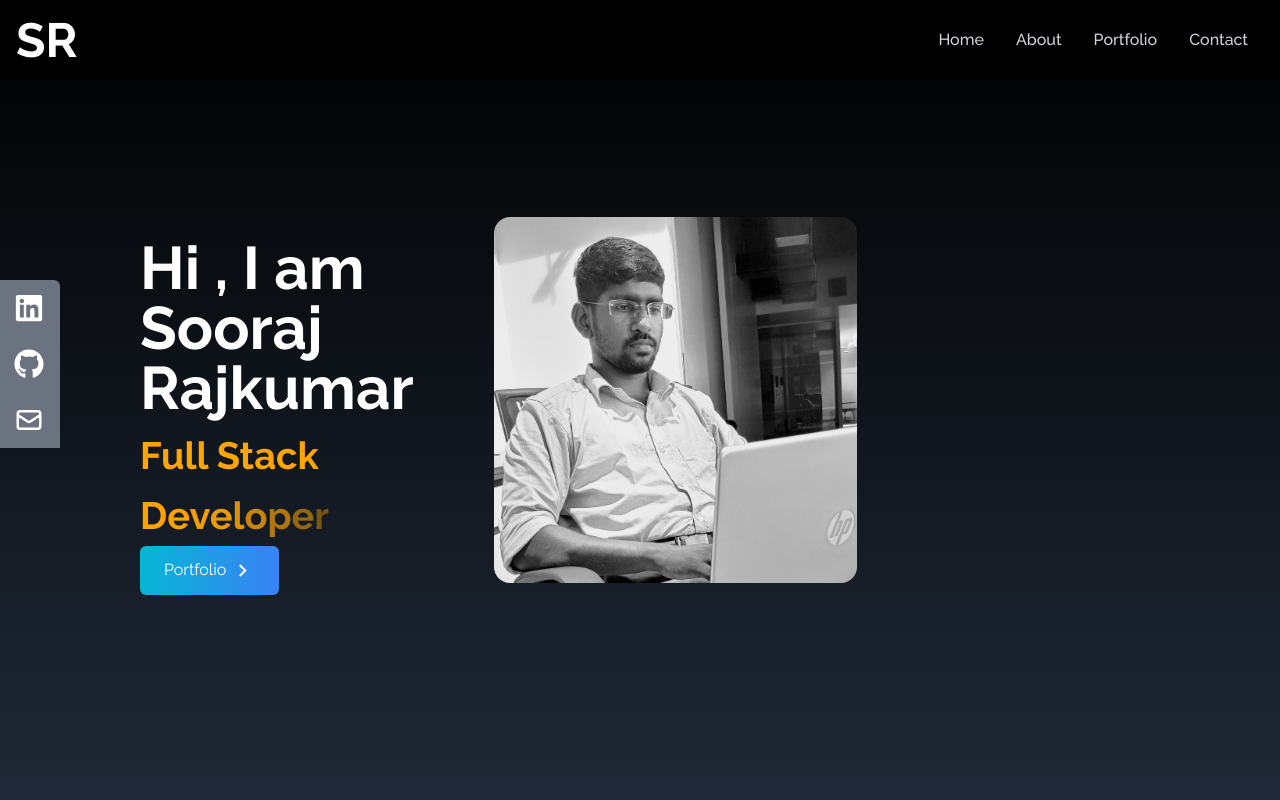
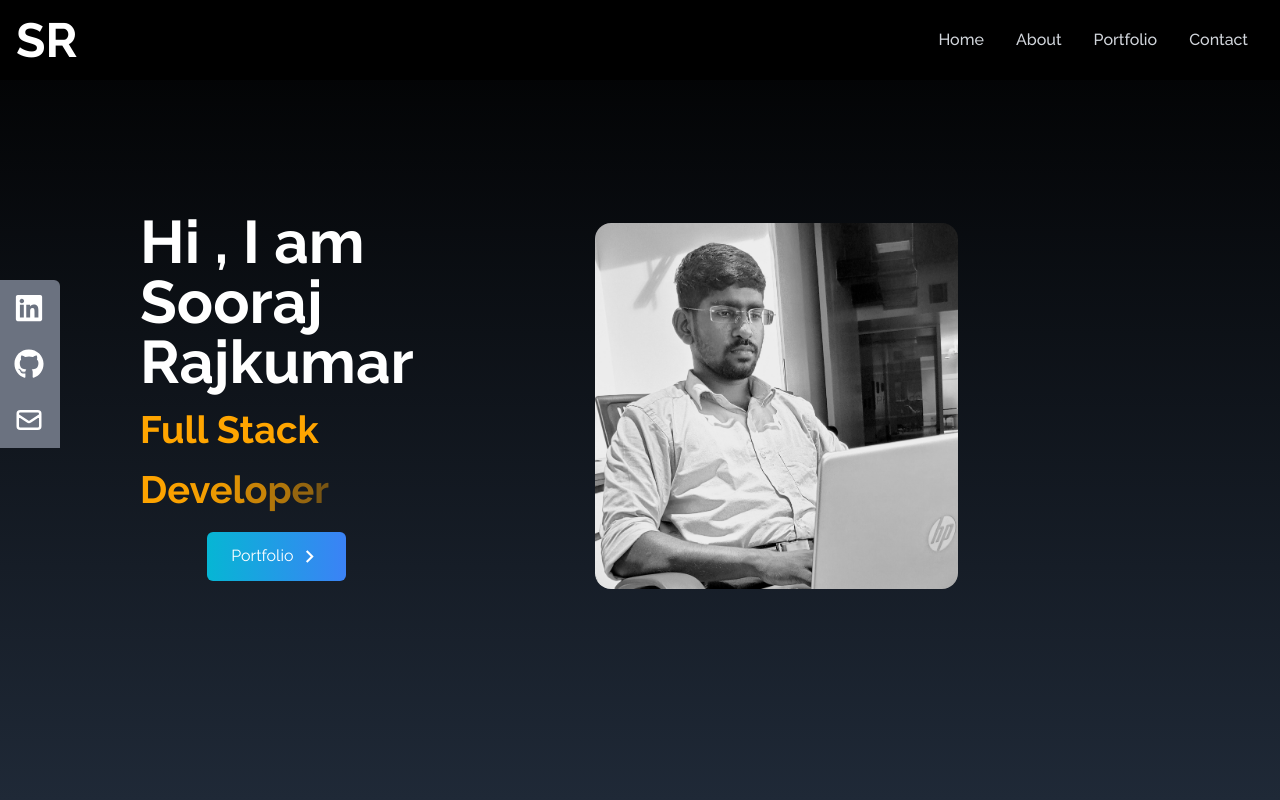
Before and after one commit to sooraj-RK/Portfolio, a React (Create React App) app: page / in a window 1280 px wide. Shown: the top 800 px of the page. Built offline with nearby package versions, Linux system fonts and the light colour scheme.

Commit message:
home page image position

```diff
--- a/src/Components/Home.jsx
+++ b/src/Components/Home.jsx
@@ -24,7 +24,7 @@ const Home = () => {
   return (
     <div name="home" className='h-screen w-full bg-gradient-to-b from-black to-gray-800'>
     <div className='max-w-screen-lg mx-auto flex flex-col items-center justify-center h-full  px-3 md:flex-row'>
-      <div className='flex flex-col justify-center h-full  md:mt-0'>
+      <div className='flex flex-col justify-center mb-10  md:mt-0'>
         <h2 className='text-4xl sm:text-6xl font-bold text-white text-center sm:text-left  md:mt-10'>
         <div >
         <h1>
@@ -51,7 +51,7 @@ const Home = () => {
     </div>
         </h2>
 
-          <div>
+          <div className='flex justify-center pt-3'>
             <Link to='portfolio' className='group text-white w-fit px-6 py-3 my-2 flex items-center rounded-md
             bg-gradient-to-r from-cyan-500 to-blue-500  cursor-pointer'>
                 Portfolio
@@ -62,7 +62,7 @@ const Home = () => {
             </Link>
           </div>
         </div>
-        <div>
+        <div className='flex justify-center pt-3'>
         <img src={mainimage} alt='Profile pic' className='rounded-2xl  mx-20 w-2/4 md:max-w-full h-auto' />
 
         </div>
--- a/src/Components/Portfolio.jsx
+++ b/src/Components/Portfolio.jsx
@@ -59,7 +59,7 @@ const Portfolio = () => {
   };
 
   return (
-    <div name="portfolio" className="bg-gradient-to-b from-black to-gray-800 w-full md:h-screen text-white">
+    <div name="portfolio" className="bg-gradient-to-b from-black to-gray-800 w-full md:h-screen text-white mb-25">
       <div className="max-w-screen-lg p-4 mx-auto flex flex-col justify-center w-full">
         <div className="pb-8">
           <p className="text-4xl font-bold inline border-b-4 border-gray-500">
@@ -68,9 +68,10 @@ const Portfolio = () => {
           <p className="py-6">Check out some of my work right here</p>
         </div>
 
-        <div className="grid sm:grid-cols-2 md:grid-cols-3 gap-8 px-12 sm:px-0">
+        <div className="grid sm:grid-cols-2 md:grid-cols-3 gap-8 px-12 sm:px-0 ">
           {portfolios.map(({ id, src, demoLink, codeLink, demo }) => (
             <div key={id} className="shadow-md shadow-gray-600 rounded-lg">
+              <div className="my-15 ">
               <img
                 src={src}
                 alt=""
@@ -100,6 +101,8 @@ const Portfolio = () => {
                   Code
                 </a>
               </div>
+                </div>
+
             </div>
           ))}
         </div>
--- a/src/index.css
+++ b/src/index.css
@@ -9,9 +9,3 @@
     font-family: 'Raleway', sans-serif;
   }
 }
-
-.video-container {
-  position: relative;
-  overflow: hidden;
-  padding-top: 56.
-}
```
